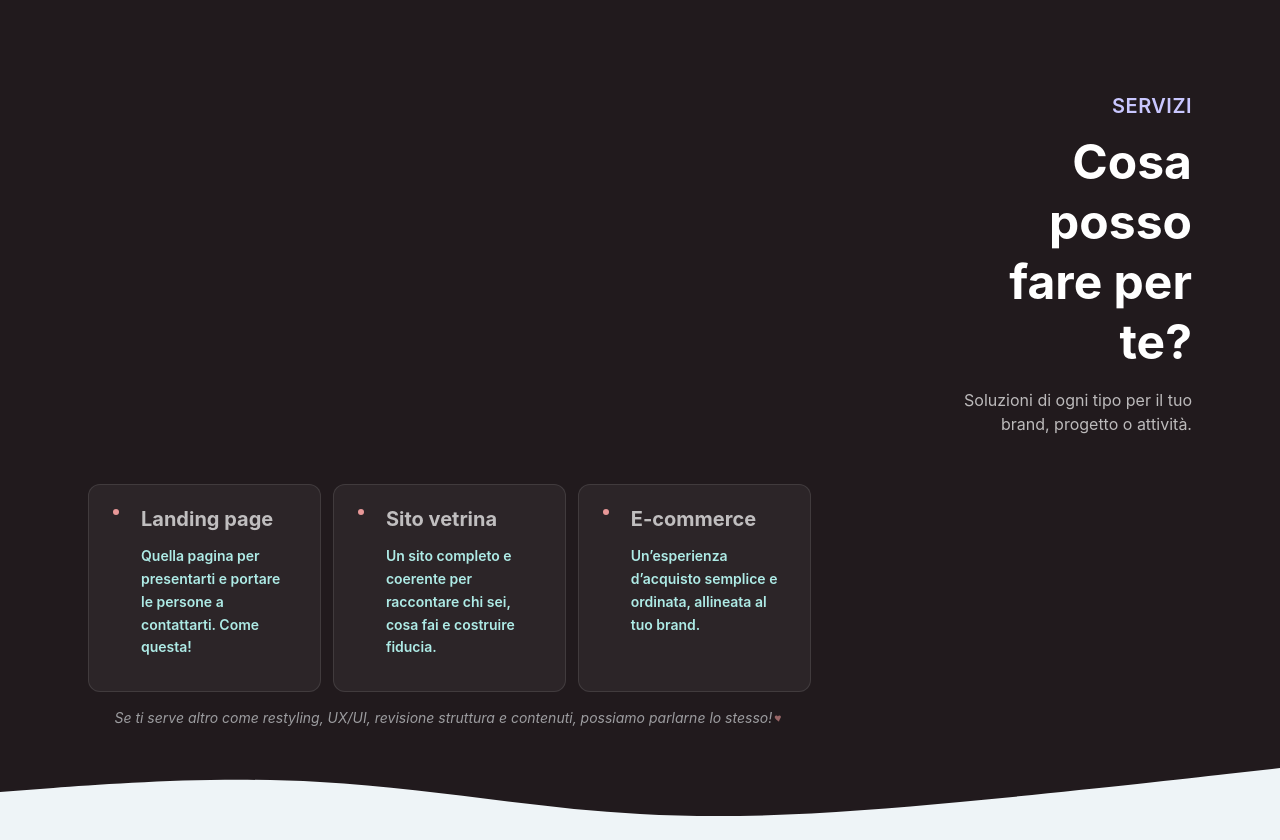
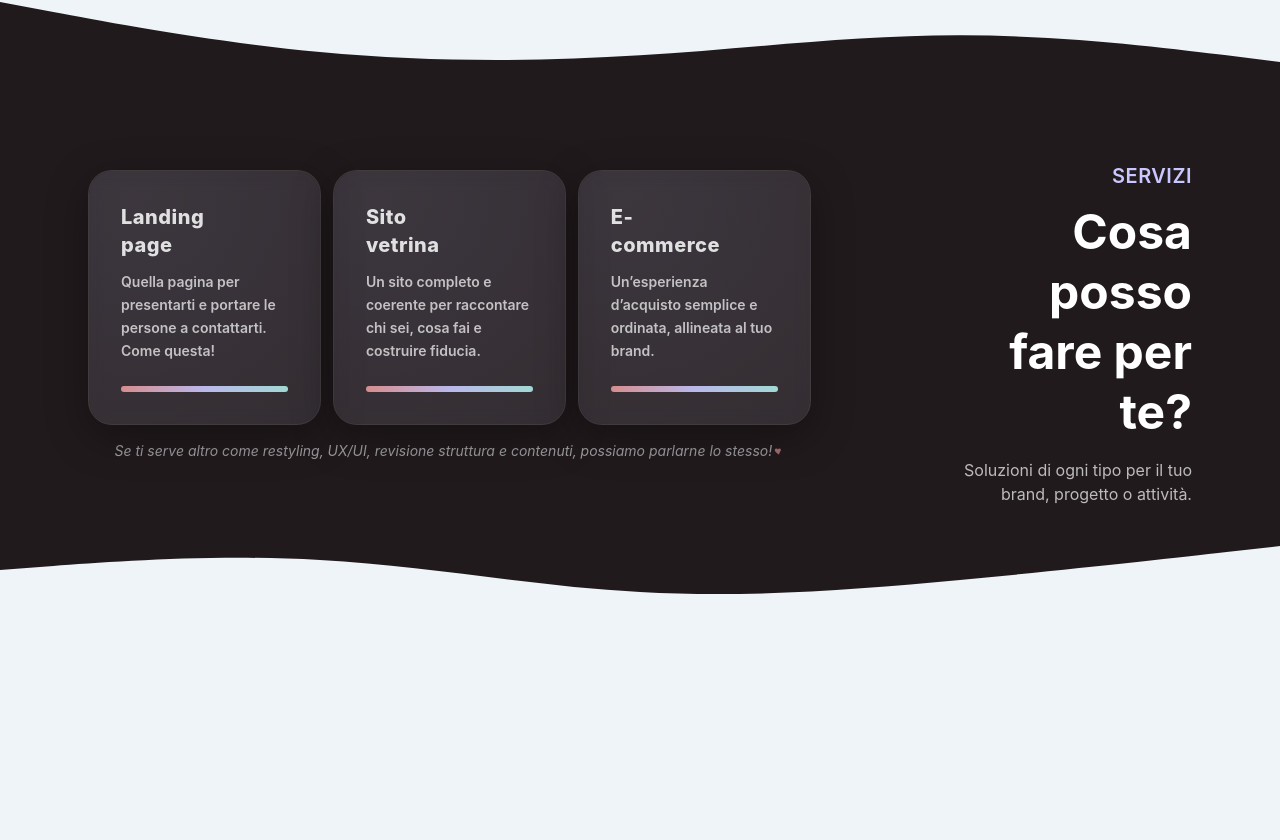
Before and after one commit to ilariamotta/my-landing-page, a React (Vite) app: page / in a window 1280 px wide. Shown: the part 1150-1990 px from the top of the page. After the commit the page ends 1768 px from the top, so only its background shows below. Built offline with nearby package versions, Linux system fonts and the light colour scheme.

Commit message:
feat: restyling card and fixing layout

```diff
--- a/src/components/Card.jsx
+++ b/src/components/Card.jsx
@@ -1,36 +1,75 @@
-export default function Card({ title, text, variant = "light" }) {
+export default function Card({
+  title,
+  text,
+  icon,
+  variant = "light",
+  accent = "var(--lilac)",
+}) {
   const isDark = variant === "dark";
 
   return (
     <div
-      className={`
-        mt-2 group relative rounded-xl p-8 transition duration-300
-        ${
+      className={[
+        "group relative mt-2 rounded-3xl p-8 transition duration-300",
+        "backdrop-blur",
+        isDark
+          ? "border border-white/10 bg-white/5 text-white shadow-[0_12px_40px_rgba(0,0,0,0.35)] hover:bg-white/10"
+          : "border border-black/5 bg-white/70 text-[var(--blackWarm)] shadow-[0_12px_35px_rgba(33,26,29,0.12)] hover:shadow-[0_16px_45px_rgba(33,26,29,0.16)]",
+      ].join(" ")}
+    >
+      {/* soft highlight */}
+      <div
+        className={[
+          "pointer-events-none absolute inset-0 rounded-3xl",
           isDark
-            ? "border border-white/10 bg-white/5 text-white hover:shadow-lg"
-            : "border border-black/5 bg-white/70 text-[var(--blackWarm)] shadow-sm hover:shadow-md"
-        }
-      `}
-    >
-      {/* dot */}
-      <div className="absolute top-6 left-6 h-1.5 w-1.5 rounded-full bg-[var(--pink)]" />
+            ? "bg-[radial-gradient(1200px_circle_at_20%_10%,rgba(201,199,255,0.10),transparent_50%)]"
+            : "bg-[radial-gradient(900px_circle_at_20%_10%,rgba(201,199,255,0.22),transparent_55%)]",
+        ].join(" ")}
+      />
+
+      {/* icon top-right */}
+      {icon && (
+        <div
+          className={[
+            "absolute right-6 top-6 grid place-items-center rounded-2xl",
+            "h-10 w-10",
+            isDark
+              ? "bg-white/5 ring-1 ring-white/10 text-white/80"
+              : "bg-[var(--bgSoft)] ring-1 ring-black/5 text-[var(--blackWarm)]/60",
+          ].join(" ")}
+          aria-hidden="true"
+        >
+          {/* icon should be 18-20px */}
+          <div className="h-5 w-5">{icon}</div>
+        </div>
+      )}
 
       {/* title */}
-      <h3 className="relative bottom-3 pl-5 text-xl font-bold">
-        <span className={isDark ? "text-white/70" : "text-[var(--blackWarm)]/70"}>
+      <h3 className="relative pr-14 text-xl font-extrabold tracking-wide">
+        <span className={isDark ? "text-white/85" : "text-[var(--blackWarm)]/75"}>
           {title}
         </span>
       </h3>
 
       {/* text */}
       <p
-        className={`
-          pl-5 text-sm font-semibold leading-relaxed
-          ${isDark ? "text-[var(--mint)]" : "text-[var(--lilac)]"}
-        `}
+        className={[
+          "relative mt-3 text-sm font-semibold leading-relaxed",
+          isDark ? "text-white/70" : "text-[var(--blackWarm)]/65",
+        ].join(" ")}
       >
         {text}
       </p>
+
+      {/* bottom accent line (gradient-like) */}
+      <div className="relative mt-6">
+        <div
+          className="h-1.5 w-full rounded-full opacity-90"
+          style={{
+            background: `linear-gradient(90deg, var(--pink), ${accent}, var(--mint))`,
+          }}
+        />
+      </div>
     </div>
   );
 }
--- a/src/components/Services.jsx
+++ b/src/components/Services.jsx
@@ -17,25 +17,20 @@ export default function Services() {
   ];
 
   return (
-        <section className="relative bg-[var(--blackWarm)] text-white pb-28">
+    <section className="relative bg-[var(--blackWarm)] text-white pt-0 pb-28">
       <div className="mx-auto max-w-6xl px-6">
         <div className="grid gap-10 lg:grid-cols-12 lg:items-start">
           {/* LEFT: cards */}
-                    <div className="lg:col-span-8 order-2 order-lg-1">
-                        <div className="grid gap-3 sm:grid-cols-3">
+          <div className="order-2 lg:order-1 lg:col-span-8">
+            <div className="grid gap-3 sm:grid-cols-2 lg:grid-cols-3">
               {services.map((s) => (
-                                <Card
-                                    key={s.title}
-                                    title={s.title}
-                                    text={s.text}
-                                    variant="dark"
-                                />
+                <Card key={s.title} title={s.title} text={s.text} variant="dark" />
               ))}
             </div>
 
-                            {/* optional note */}
             <p className="mt-4 text-sm text-[var(--bgSoft)]/60 text-center italic">
-                            Se ti serve altro come restyling, UX/UI, revisione struttura e contenuti, possiamo parlarne lo stesso!
+              Se ti serve altro come restyling, UX/UI, revisione struttura e contenuti,
+              possiamo parlarne lo stesso!
               <svg
                 className="inline h-2.5 w-2.5 ml-0.5 text-[var(--pink)] opacity-60 align-baseline"
                 viewBox="0 0 24 24"
@@ -45,11 +40,10 @@ export default function Services() {
                 <path d="M12 21s-6.7-4.35-9.33-8.28C.67 9.55 2.1 6 5.63 6c1.86 0 3.01 1.06 3.69 2.17C10 7.06 11.15 6 13.01 6 16.54 6 18 9.55 15.33 12.72 12.7 16.65 12 21 12 21z" />
               </svg>
             </p>
-
           </div>
 
           {/* RIGHT: title */}
-                    <div className="lg:col-span-3 lg:col-start-10 lg:text-right order-1 order-lg-2">
+          <div className="order-1 lg:order-2 lg:col-span-3 lg:col-start-10 lg:text-right">
             <h2 className="text-xl font-semibold tracking-wide text-[var(--lilac)]">
               SERVIZI
             </h2>
@@ -65,14 +59,10 @@ export default function Services() {
 
       {/* Wave verso sezione chiara */}
       <div className="absolute bottom-0 left-0 w-full overflow-hidden leading-none pointer-events-none">
-                <svg
-                    className="block w-full h-[120px]"
-                    viewBox="0 0 1440 320"
-                    preserveAspectRatio="none"
-                >
+        <svg className="block w-full h-[120px]" viewBox="0 0 1440 320" preserveAspectRatio="none">
           <path
             fill="var(--bgSoft)"
-                        d="M0,192L60,181.3C120,171,240,149,360,165.3C480,181,600,235,720,250.7C840,267,960,245,1080,218.7C1200,192,1320,160,1380,144L1440,128L1440,320L1380,320C1320,320,1200,320,1080,320C960,320,840,320,720,320C600,320,480,320,360,320C240,320,120,320,60,320L0,320Z"
+            d="M0,192L60,181.3C120,171,240,149,360,165.3C480,181,600,235,720,250.7C840,267,960,245,1080,218.7C1200,192,1320,160,1380,144L1440,128L1440,320L0,320Z"
           />
         </svg>
       </div>
```
Lines whose indentation alone changed are shown as unchanged.
